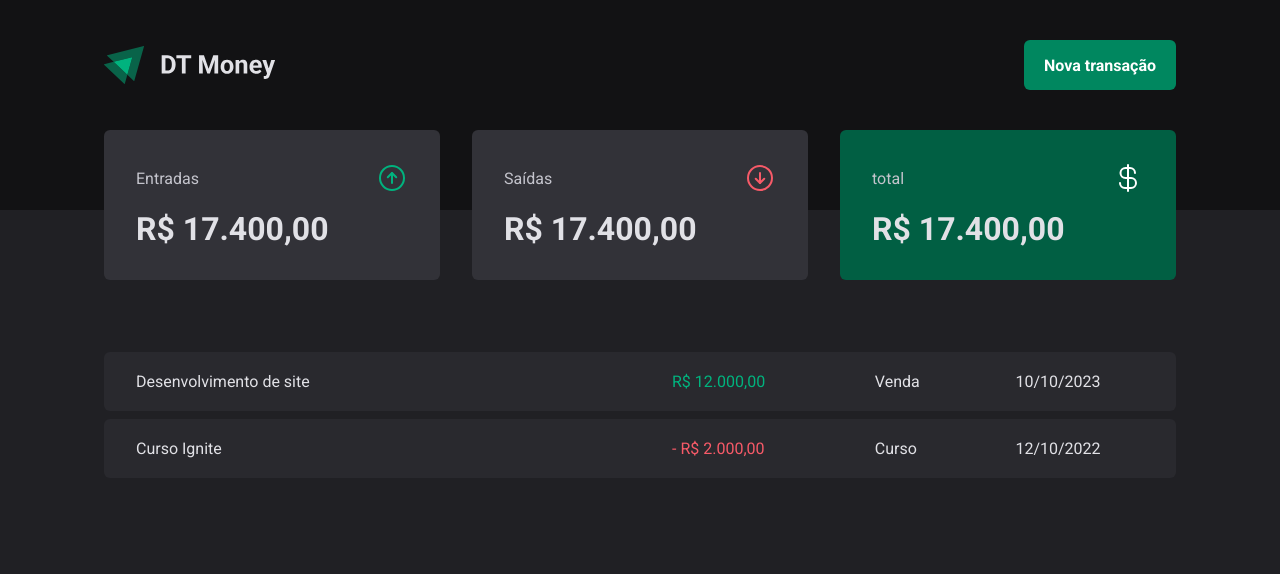
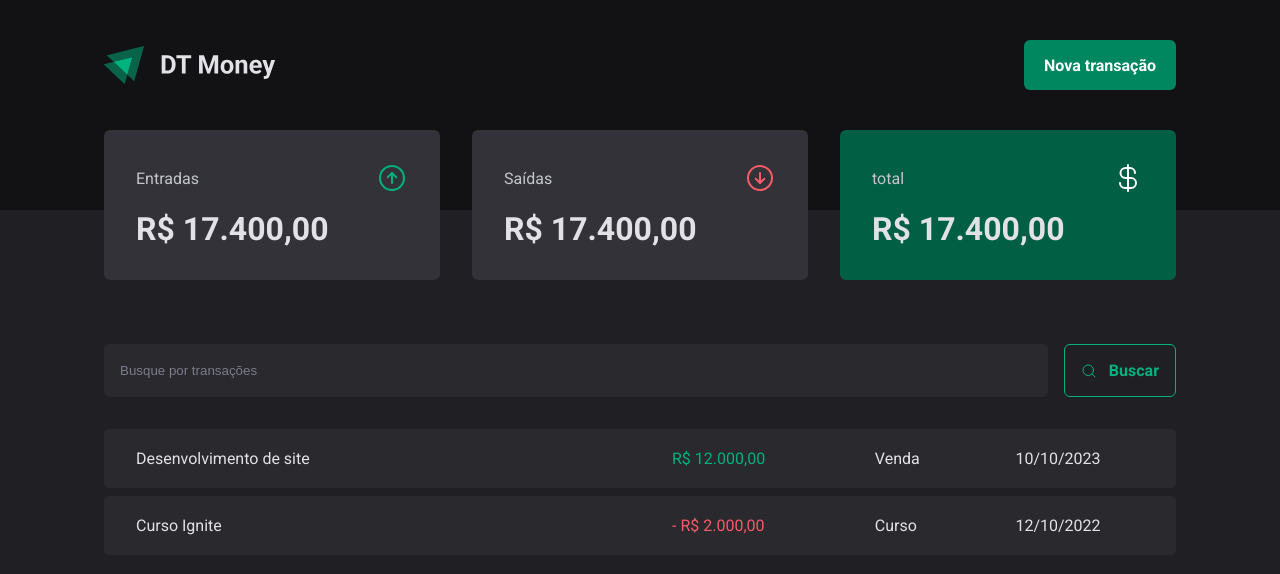
Before and after one commit to Igwbriel/dt-dinheiros, a React (Vite) app: page / in a window 1280 px wide. Shown: the top 574 px of the page. Built offline with nearby package versions, Linux system fonts and the light colour scheme.

Commit message:
Componente de Buscar já estilizado

```diff
--- /dev/null
+++ b/src/pages/Transactions/Components/SearchForm/index.tsx
@@ -0,0 +1,15 @@
+import { MagnifyingGlass } from 'phosphor-react'
+import { SearchFormContainer } from './styles'
+
+export function SearchForm() {
+  return (
+    <SearchFormContainer>
+      <input type="text" placeholder="Busque por transações" />
+
+      <button type="submit">
+        <MagnifyingGlass />
+        Buscar
+      </button>
+    </SearchFormContainer>
+  )
+}
--- /dev/null
+++ b/src/pages/Transactions/Components/SearchForm/styles.ts
@@ -0,0 +1,44 @@
+import styled from 'styled-components'
+
+export const SearchFormContainer = styled.form`
+  display: flex;
+  gap: 1rem;
+
+  input {
+    flex: 1;
+    border-radius: 6px;
+    border: 0;
+    background-color: ${(props) => props.theme['gray-700']};
+    color: ${(props) => props.theme['gray-300']};
+    padding: 1rem;
+
+    &::placeholder {
+      color: ${(props) => props.theme['gray-500']};
+    }
+  }
+
+  button {
+    display: flex;
+    align-items: center;
+    gap: 0.75rem;
+
+    border: 0;
+    padding: 1rem;
+    background: transparent;
+    border: 1px solid ${(props) => props.theme['green-300']};
+    color: ${(props) => props.theme['green-300']};
+    font-weight: bold;
+    border-radius: 6px;
+
+    &:hover {
+      background: ${(props) => props.theme['green-500']};
+      border-color: ${(props) => props.theme['green-500']};
+      color: ${(props) => props.theme.white};
+
+      transition:
+        background-color 0.3s,
+        color 0.3s,
+        border-color 0.3s;
+    }
+  }
+`
--- a/src/pages/Transactions/index.tsx
+++ b/src/pages/Transactions/index.tsx
@@ -1,5 +1,6 @@
 import { Header } from '../../components/Header'
 import { Summary } from '../../components/summary'
+import { SearchForm } from './Components/SearchForm'
 import {
   PriceHiglights,
   TransactionsContainer,
@@ -13,6 +14,7 @@
       <Summary />
 
       <TransactionsContainer>
+        <SearchForm />
         <TransactionsTable>
           <tbody>
             <tr>
--- a/src/pages/Transactions/styles.ts
+++ b/src/pages/Transactions/styles.ts
@@ -11,8 +11,8 @@
   width: 100%;
   border-collapse: separate;
   border-spacing: 0 0.5rem;
+  margin-top: 1.5rem;
 
-  /* margin-top: 1.5rem; */
   td {
     padding: 1.25rem 2rem;
     background: ${(props) => props.theme['gray-700']};
```
